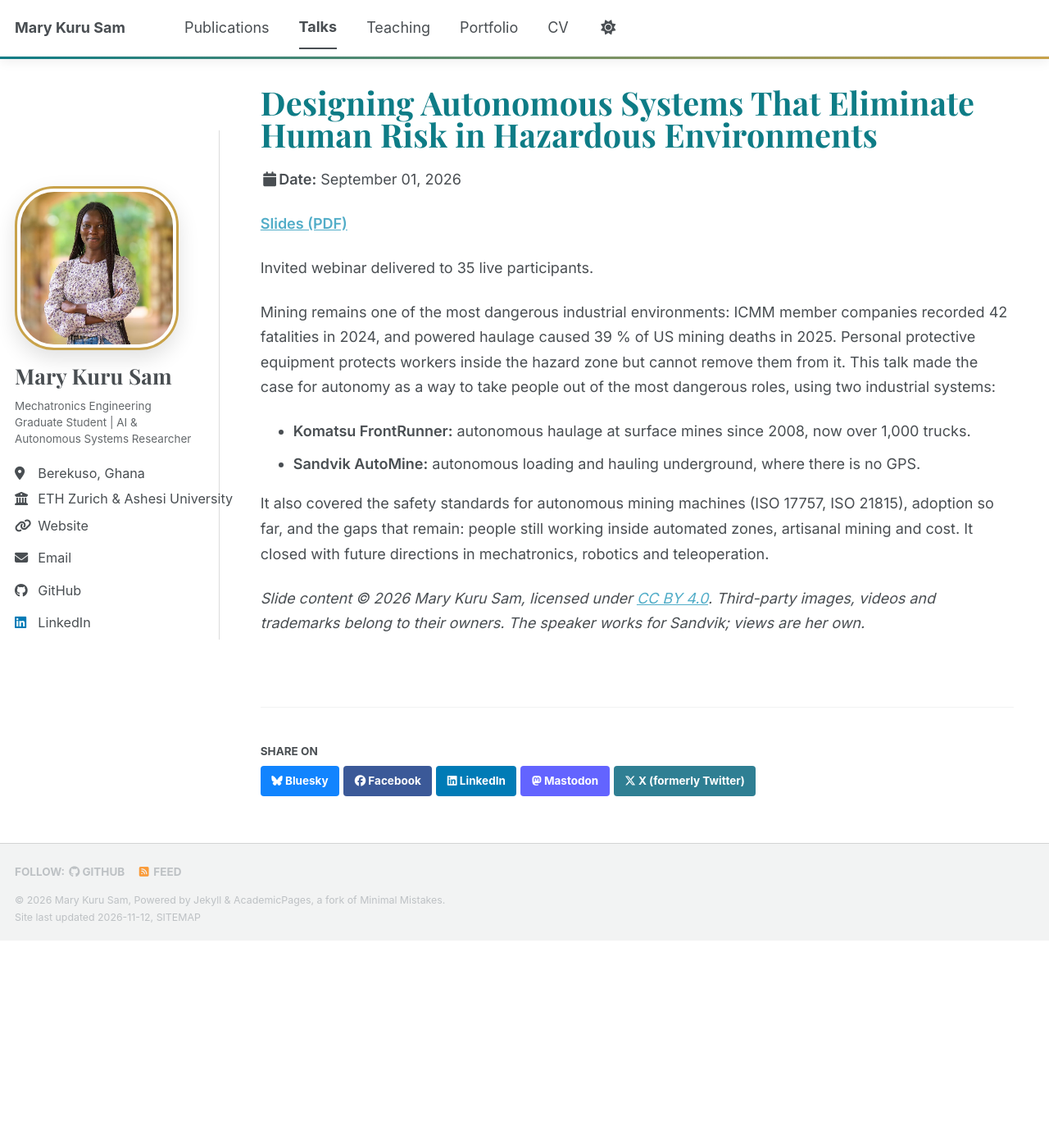
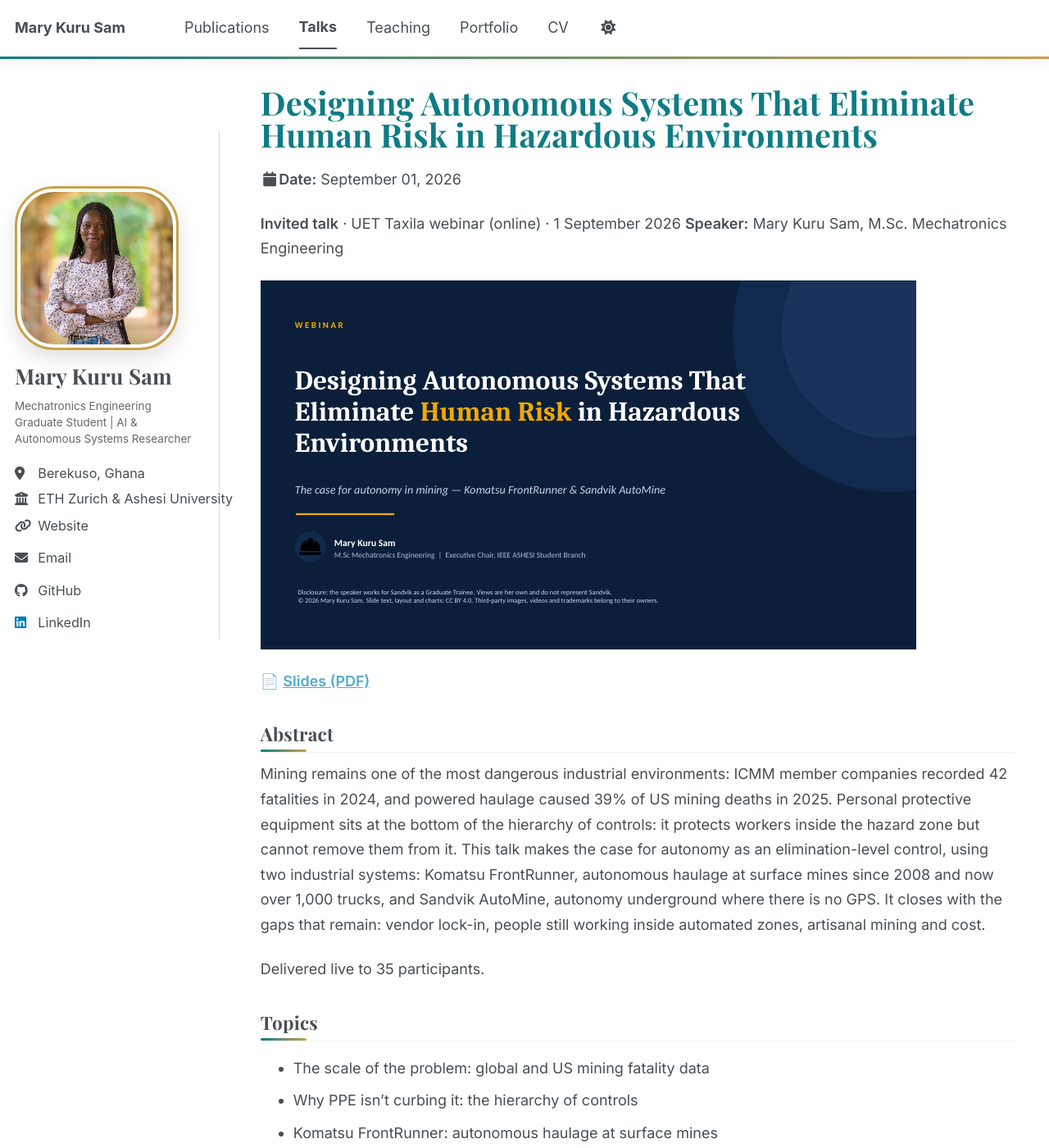
Before and after one commit to MaryKuruENG/MaryKuruENG.github.io, a Jekyll site: the page built from _talks/2026-09-01-uet-taxila-webinar.md, in a window 1280 px wide and 1400 px high. Shown: the whole window at 82% size. Built offline with Jekyll 4.4.1, drawn with Linux system fonts in a browser that asks for light colours; a style sheet for code colours, icons or effects is not loaded; some of the changed text lies outside the part shown.

Commit message:
Update 2026-09-01-uet-taxila-webinar.md

```diff
--- a/_talks/2026-09-01-uet-taxila-webinar.md
+++ b/_talks/2026-09-01-uet-taxila-webinar.md
@@ -8,23 +8,33 @@ date: 2026-09-01
 location: "Online (Zoom), UET Taxila, Pakistan"
 ---
 
-[**Slides (PDF)**](/files/MaryKuruSam_UET_Taxila_2026_Autonomous_Systems_Slides.pdf)
+**Invited talk** · UET Taxila webinar (online) · 1 September 2026
+**Speaker:** Mary Kuru Sam, M.Sc. Mechatronics Engineering
 
-Invited webinar delivered to 35 live participants.
+[![Title slide](/images/cover.png)](/files/MaryKuruSam_UET_Taxila_2026_Autonomous_Systems_Slides.pdf)
 
-Mining remains one of the most dangerous industrial environments: ICMM member companies recorded
-42 fatalities in 2024, and powered haulage caused 39 % of US mining deaths in 2025. Personal
-protective equipment protects workers inside the hazard zone but cannot remove them from it.
-This talk made the case for autonomy as a way to take people out of the most dangerous roles,
-using two industrial systems:
+📄 **[Slides (PDF)](/files/MaryKuruSam_UET_Taxila_2026_Autonomous_Systems_Slides.pdf)**
 
-- **Komatsu FrontRunner:** autonomous haulage at surface mines since 2008, now over 1,000 trucks.
-- **Sandvik AutoMine:** autonomous loading and hauling underground, where there is no GPS.
+## Abstract
 
-It also covered the safety standards for autonomous mining machines (ISO 17757, ISO 21815), adoption
-so far, and the gaps that remain: people still working inside automated zones, artisanal mining and
-cost. It closed with future directions in mechatronics, robotics and teleoperation.
+Mining remains one of the most dangerous industrial environments: ICMM member companies
+recorded 42 fatalities in 2024, and powered haulage caused 39% of US mining deaths in 2025.
+Personal protective equipment sits at the bottom of the hierarchy of controls: it protects
+workers inside the hazard zone but cannot remove them from it. This talk makes the case for
+autonomy as an elimination-level control, using two industrial systems: Komatsu FrontRunner,
+autonomous haulage at surface mines since 2008 and now over 1,000 trucks, and Sandvik
+AutoMine, autonomy underground where there is no GPS. It closes with the gaps that remain:
+vendor lock-in, people still working inside automated zones, artisanal mining and cost.
 
-*Slide content © 2026 Mary Kuru Sam, licensed under [CC BY 4.0](https://creativecommons.org/licenses/by/4.0/).
-Third-party images, videos and trademarks belong to their owners. The speaker works for Sandvik;
-views are her own.*
+Delivered live to 35 participants.
+
+## Topics
+
+- The scale of the problem: global and US mining fatality data
+- Why PPE isn't curbing it: the hierarchy of controls
+- Komatsu FrontRunner: autonomous haulage at surface mines
+- Sandvik AutoMine: autonomy underground
+- Safety standards: ISO 17757, ISO 21815, IEC 61508 / ISO 26262
+- Adoption so far and what's next
+
+## Cite this talk
```
